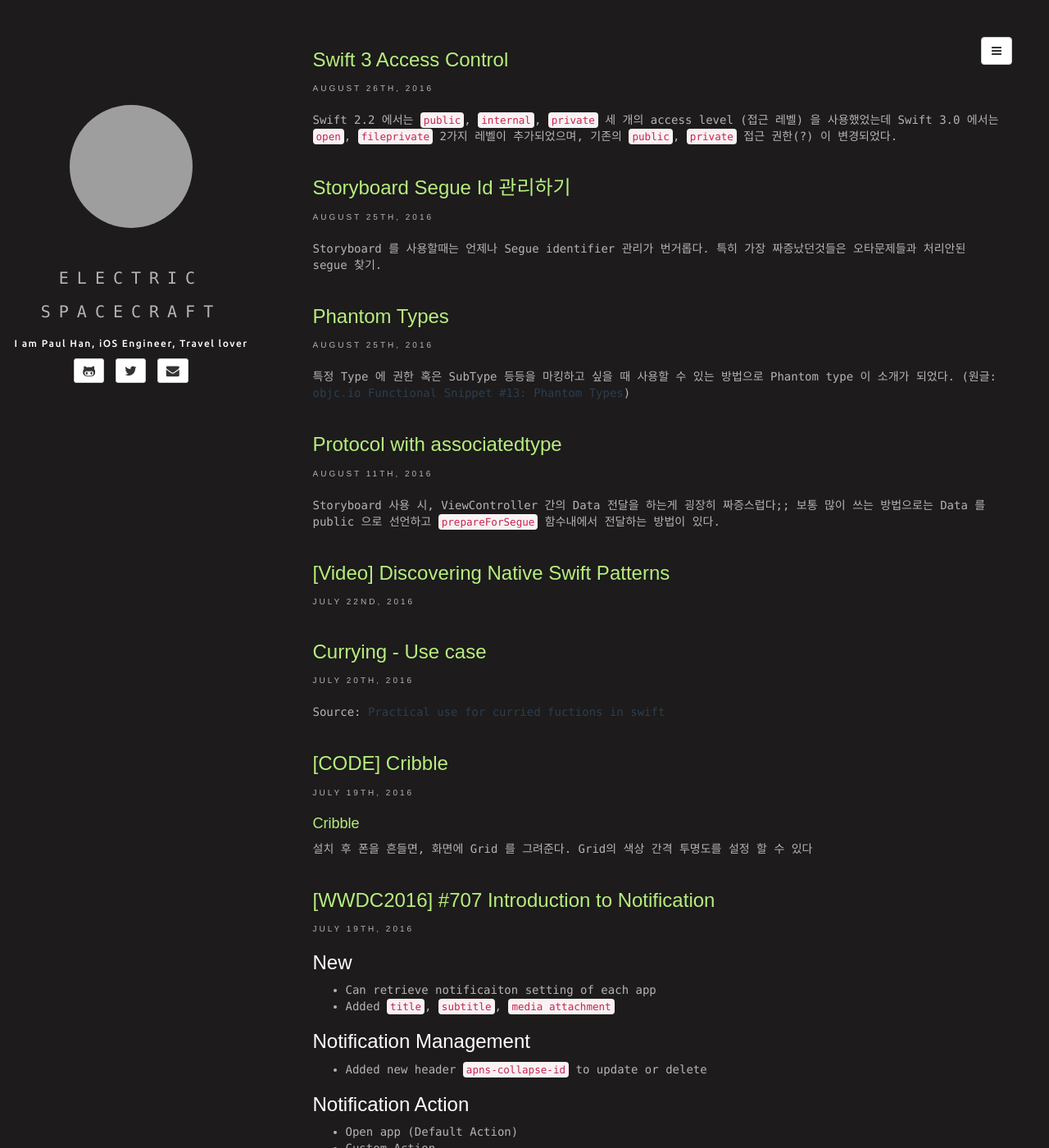
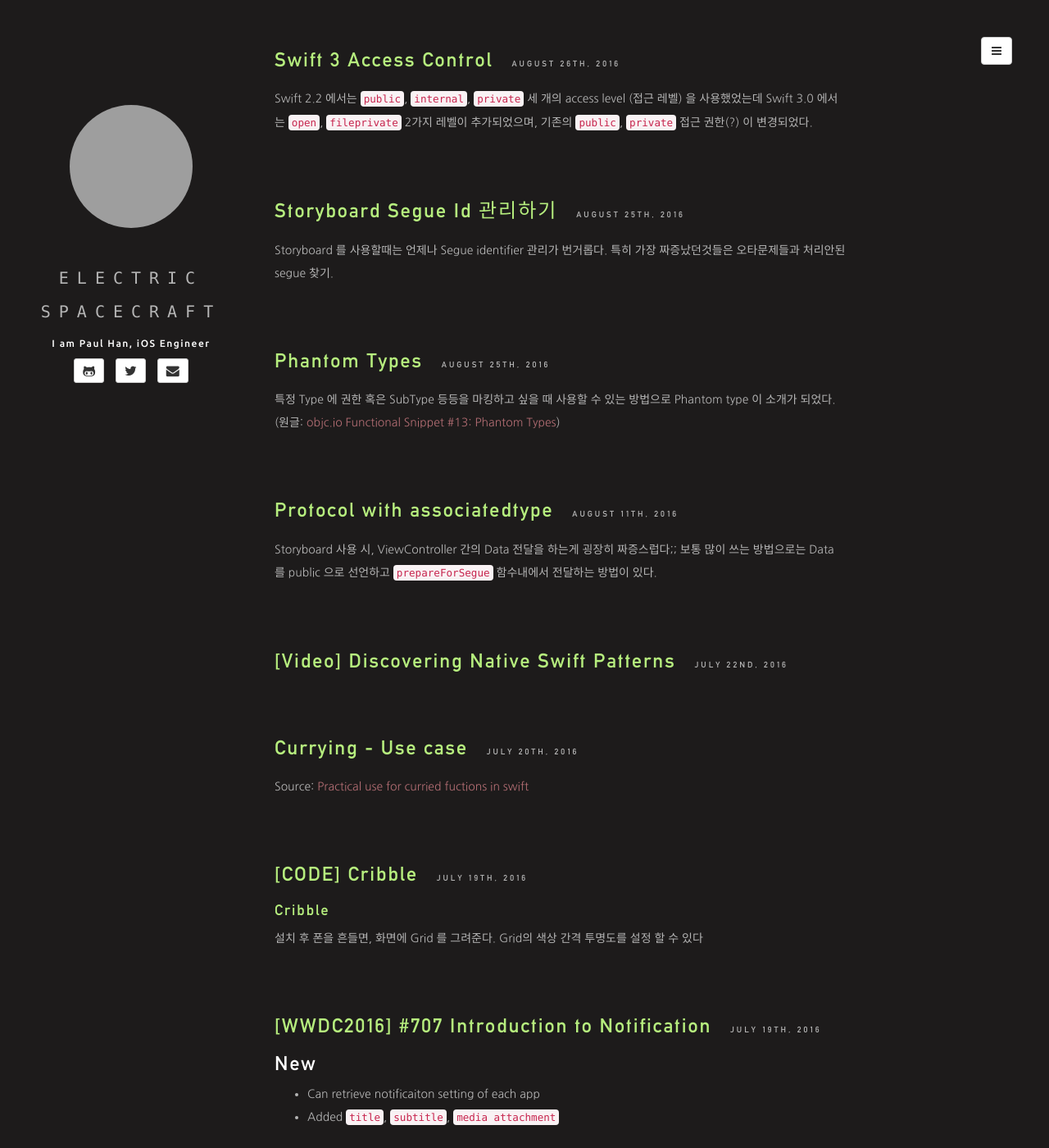
Before and after one commit to mlight3/mlight3.github.io, a Jekyll site: the page built from index.html, in a window 1280 px wide and 1400 px high. Shown: the whole window at 82% size. Built offline with Jekyll 4.4.1, drawn with Linux system fonts in a browser that asks for light colours; some web fonts are replaced; the list of posts is cut into pages by our own code; some of the changed text lies outside the part shown; grey boxes are pictures that could not be loaded.

Commit message:
UI 수정

```diff
--- a/Gemfile
+++ b/Gemfile
@@ -1,5 +1,6 @@
 source 'https://rubygems.org'
 gem 'jekyll'
+gem 'jekyll-seo-tag'
 
 group :jekyll_plugins do
   gem "jekyll-paginate"
--- a/_config.yml
+++ b/_config.yml
@@ -24,7 +24,7 @@ author:
   twitter: mlight3
   pinterest: mlight3
   linkedin: mlight3
-  bio: I am Paul Han, iOS Engineer, Travel lover
+  bio: I am Paul Han, iOS Engineer
   email_md5: e5e216970f9cb9eaf39a40fb2bb7a7ed
 
 rss_path: feed.xml
--- a/_includes/default.html
+++ b/_includes/default.html
@@ -96,13 +96,6 @@
 
 	<div class="col-sm-9 col-sm-offset-3 content" style="background-color: #1D1B1B">
 		{{ content }}
-
-		<footer>
-			<hr/>
-			<p>
-				&copy; {{ site.time | date: '%Y' }} {{ site.author.name }} with <a href="http://jekyllrb.com/">Jekyll</a>. Theme: <a href="https://github.com/dbtek/dbyll">dbyll</a> by dbtek.
-			</p>
-		</footer>
 	</div>
 
 	<script type="text/javascript" src="{{ site.BASE_PATH }}/assets/resources/jquery/jquery.min.js"></script>
--- a/_includes/post.html
+++ b/_includes/post.html
@@ -4,7 +4,7 @@
 
 <article>
 	<div class="col-sm-10">
-	 <span class="post-date">
+	 <span class="post-date" style="margin-left: 10px">
 	   {% assign d = page.date | date: "%d" | plus:'0' %}
 	   {{ page.date | date: "%B" }}
 	   {% case d %}
--- a/assets/css/style.css
+++ b/assets/css/style.css
@@ -1,5 +1,11 @@
 @import url(http://fonts.googleapis.com/css?family=Ubuntu:500&subset=latin,latin-ext);
-@import url(https://fonts.googleapis.com/css?family=Montserrat+Subrayada|Chathura);
+@import url(https://fonts.googleapis.com/css?family=Chathura);
+@import url(http://fonts.googleapis.com/earlyaccess/nanumgothic.css);
+
+@font-face {
+    font-family: mainTitleFont;
+    src: url(alte-din-1451-mittelschrift.regular.ttf);
+}
 
 .body-background {
 	background-color: #1D1B1B;
@@ -98,18 +104,19 @@ article .share .gplus:hover {
 }
 
 article{
-	margin-bottom: 40px;
+	margin-bottom: 80px;
 }
 
 .article_body {
 	margin-top: 20px;
 	margin-bottom: 20px;
-	font-family: Monaco,Menlo,Consolas,"Courier New",monospace;
+	font-family: 'Nanum Gothic', sans-serif;
 	color: #B5B5B5;
+	line-height: 2em;
 }
 
 .home .article_body h1, h2, h3, h4, h5, h6 {
-	font-family: Monaco,Menlo,Consolas,"Courier New",monospace;
+	font-family: 'Nanum Gothic', sans-serif;
 	color: #ffffff !important;
 }
 
@@ -122,21 +129,26 @@ article{
 }
 
 article {
-	padding: 0 5% 0;
+	padding: 0 25% 0 0;
 }
 
-.home div a, .home pre a { color: #2c3e50; }
-.home div a:hover, .home pre a:hover { color: #2c3e50; text-decoration: none; }
+.home div a, .home pre a { color: #b26d73; }
+.home div a:hover, .home pre a:hover { color: #f998a1; text-decoration: none; }
 article img { max-width: 100%; }
 
-h1,h2,h3,h4,h5,h6 { font-family: 'Ubuntu', sans-serif; }
+h1,h2,h3,h4,h5,h6 {
+	font-family: 'mainTitleFont', 'Nanum Gothic', sans-serif;
+	letter-spacing: 2px;
+}
+
 .home h1,
 .home h2,
 .home h3,
 .home h4,
 .home h5,
 .home h6 {
-	font-family: 'Montserrat Subrayada', sans-serif;
+	font-family: 'mainTitleFont', 'Nanum Gothic', sans-serif;
+	letter-spacing: 2px;
 	color: #f2756a;
 }
 
@@ -150,7 +162,7 @@ h1,h2,h3,h4,h5,h6 { font-family: 'Ubuntu', sans-serif; }
 .home h2 a:hover,
 .home h3 a:hover,
 .home h4 a:hover {
-	color: #e74c3c;
+	color: #f998a1;
 }
 
 .author .author-image {
@@ -213,6 +225,31 @@ article > .home > .article_body h1, h2, h3, h4, h5, h6 {
 }
 
 .article_body h1, h2, h3, h4, h5, h6 {
-	font-family: Monaco,Menlo,Consolas,"Courier New",monospace;
+	font-family: 'Monaco,Menlo,Consolas,"Courier New",monospace;'
 	color: #ffffff !important;
 }
+
+.pager li>a {
+	background-color: #1d1b1b;
+	border: 0px;
+	color: #b26d73;
+}
+
+.pager li>a:hover {
+	color: #f998a1;
+	background-color: #1d1b1b;
+}
+
+.pager .disabled>a {
+	background-color: #1d1b1b;
+}
+
+.pager .disabled>a:hover {
+	background-color: #1d1b1b;
+}
+
+.pager .page_number {
+	background-color: #1d1b1b;
+	border: 0px;
+	color: #b0a5a5
+}
--- a/index.html
+++ b/index.html
@@ -9,9 +9,7 @@ tagline:
 <article class="home">
   <h3>
     <a href="{{ site.BASE_PATH }}{{ post.url }}">{{ post.title }}</a>
-  </h3>
-
-  <span class="post-date">
+    <span class="post-date" style="margin-left: 15px">
       {% assign d = post.date | date: "%d" | plus:'0' %}
       {{ post.date | date: "%B" }}
       {% case d %}
@@ -22,6 +20,7 @@ tagline:
       {% endcase %}
       {{ post.date | date: "%Y" }}
     </span>
+  </h3>
 
   <div class="article_body">
     {% if post.fullview %}
@@ -39,7 +38,6 @@ tagline:
 
 </article>
 {% endfor %}
-<hr/>
 
 <ul class="pager">
 
```
Also changed, not shown: assets/css/alte-din-1451-mittelschrift.regular.ttf (added). Lines whose indentation alone changed are shown as unchanged.
